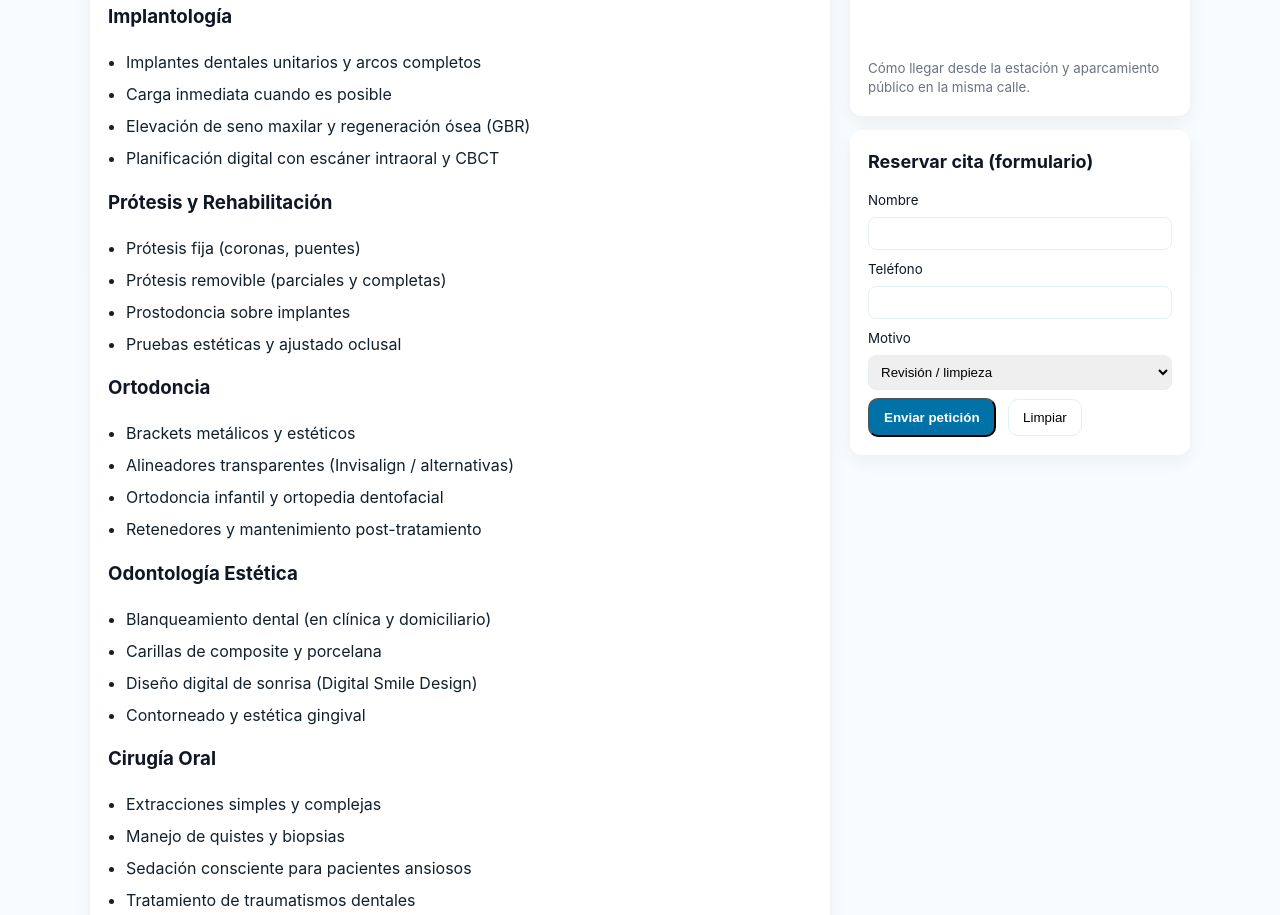
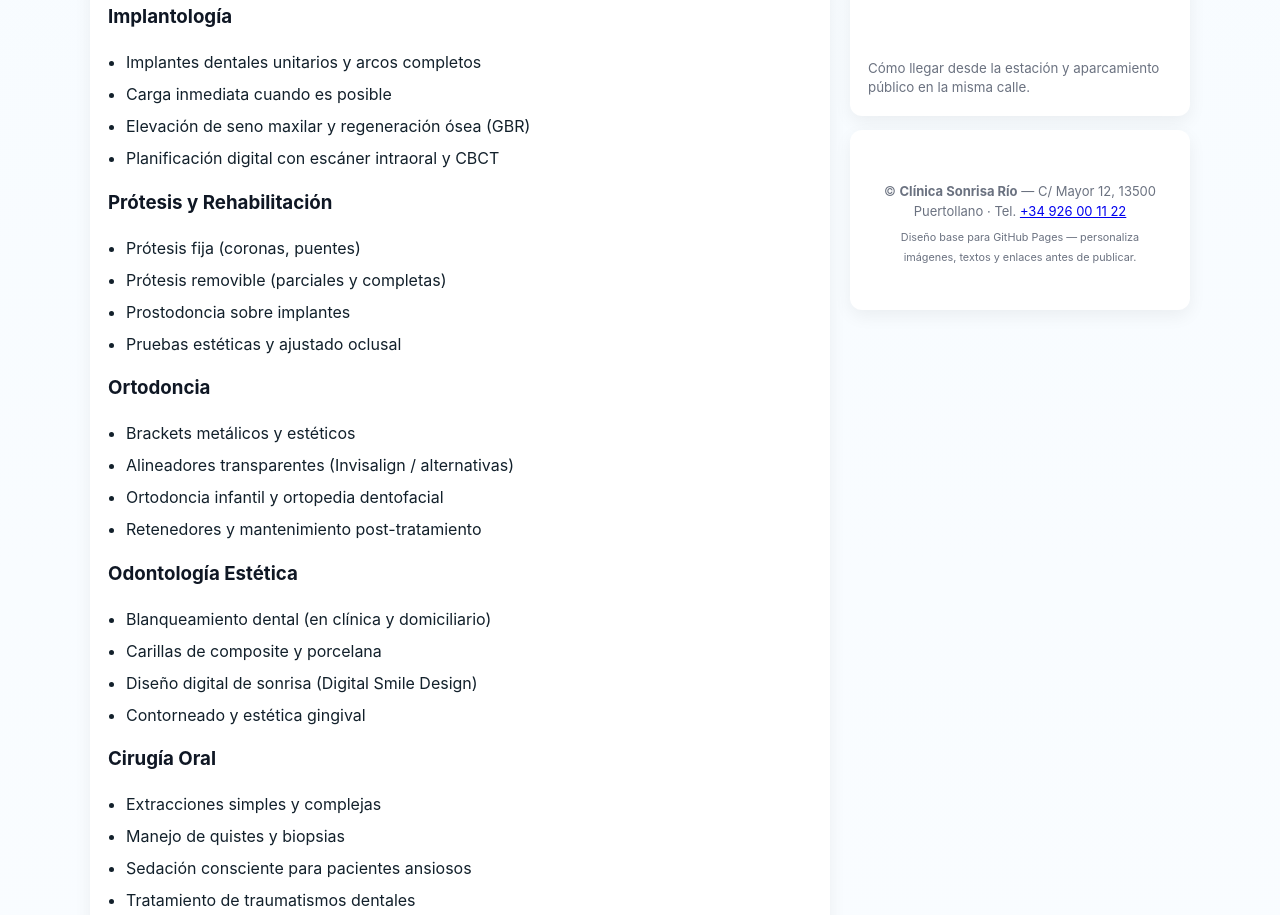
Before and after one commit to Conversiaagency/Cl-nica-sonrisa-Puertollano, a plain HTML site: page Index.html in a window 1280 px wide. Shown: the part 1033-1948 px from the top of the page. Drawn offline with Linux system fonts and the light colour scheme; grey boxes are pictures that could not be loaded.

Commit message:
Update Index.html

```diff
--- a/Index.html
+++ b/Index.html
@@ -385,36 +385,7 @@
 
         <div class="card" style="margin-top:14px">
           <div class="section-title">
-            <h2>Reservar cita (formulario)</h2>
-          </div>
 
-          <!-- Formulario sin backend: sustituye la acción por tu endpoint o usa GitHub Actions / Netlify Forms -->
-          <form id="contact-form" action="#" onsubmit="alert('Formulario de ejemplo: añade acción backend o usa Netlify/Forms.'); return false;">
-            <label style="display:block;margin-bottom:6px"><small>Nombre</small>
-              <input required name="nombre" type="text" style="width:100%;padding:8px;margin-top:6px;border-radius:8px;border:1px solid #e6eef6">
-            </label>
-            <label style="display:block;margin-bottom:6px"><small>Teléfono</small>
-              <input required name="telefono" type="tel" style="width:100%;padding:8px;margin-top:6px;border-radius:8px;border:1px solid #e6eef6">
-            </label>
-            <label style="display:block;margin-bottom:6px"><small>Motivo</small>
-              <select name="motivo" style="width:100%;padding:8px;margin-top:6px;border-radius:8px;border:1px solid #e6eef6">
-                <option>Revisión / limpieza</option>
-                <option>Dolor / urgencia</option>
-                <option>Implante / prótesis</option>
-                <option>Ortodoncia</option>
-                <option>Estética / blanqueamiento</option>
-                <option>Otro</option>
-              </select>
-            </label>
-            <div style="margin-top:8px">
-              <button class="btn" type="submit">Enviar petición</button>
-              <button type="reset" style="margin-left:8px;padding:10px 14px;border-radius:10px;border:1px solid #e6eef6;background:white">Limpiar</button>
-            </div>
-            <small class="muted"
-          </form>
-        </div>
-      </aside>
-    </main>
 
     <footer>
       <div>© <strong>Clínica Sonrisa Río</strong> — C/ Mayor 12, 13500 Puertollano · Tel. <a href="tel:+34926001122">+34 926 00 11 22</a></div>
```
